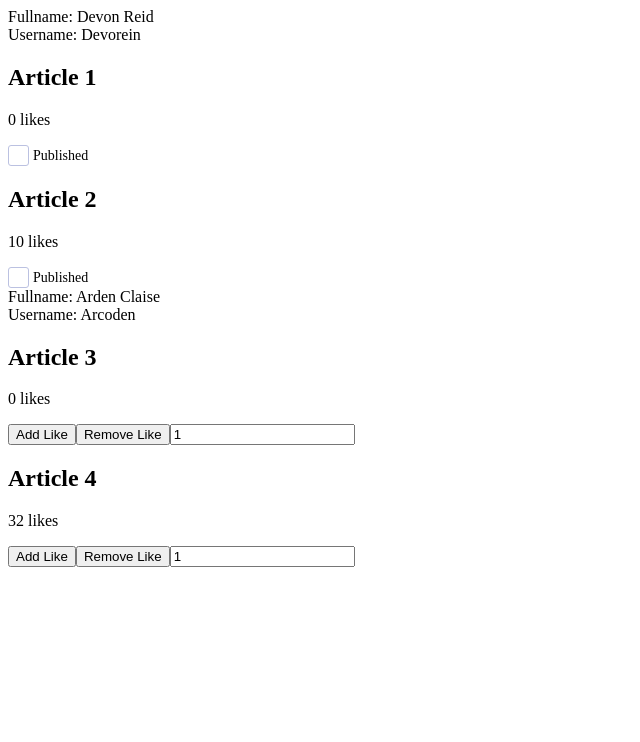
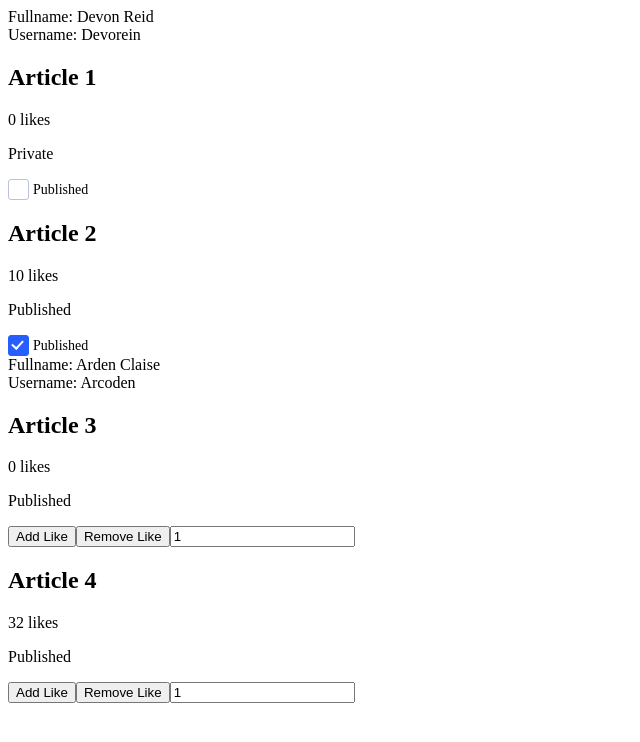
Before and after one commit to Devorein/vue-init, a Vue app: page / in a window 1280 px wide. Shown: the top 742 px of the page, without its empty margins (0-640 px from the left). Built offline with nearby package versions, Linux system fonts and the light colour scheme.

Commit message:
Added published checkbox

```diff
--- a/src/components/Article.vue
+++ b/src/components/Article.vue
@@ -2,13 +2,14 @@
   <div>
     <h2 v-bind="$attrs">{{article.title}}</h2>
     <p>{{article.likes}} likes</p>
+    <p>{{ article.published ? "Published" : "Private"}}</p>
     <template v-if="loggedInUser.id !== article.authorId">
       <button @click="$emit('vote', article.id, article.authorId, amount)">Add Like</button>
       <button @click="$emit('vote', article.id, article.authorId, -amount)">Remove Like</button>
       <input v-model.number="amount" type="number"/>
     </template>
     <template v-else>
-      <Checkbox label="Published"/>
+      <Checkbox :checked="article.published" label="Published" @click="publish"/>
     </template>
   </div>
 </template>
@@ -19,19 +20,23 @@
     name: 'Article',
     props: ['article'],
     inheritAttrs: false,
-    inject: ['logged', 'loggedInUser'],
-    emits: {
-      vote: (authorId, articleId, amount)=>{
-        console.log({authorId, articleId, amount})
-        return true;
-      }
-    },
+    inject: ['logged', 'loggedInUser', 'users'],
     components: {
       Checkbox
     },
     data(){
       return {
         amount: 1
+      }
+    },
+    methods: {
+      publish(){
+        if(this.article.authorId === this.loggedInUser.id){
+          const article = this.loggedInUser.articles.find(article=>article.id === this.article.id);
+          if(article){
+            article.published = !article.published
+          }
+        }
       }
     }
   }
--- a/src/components/Checkbox.vue
+++ b/src/components/Checkbox.vue
@@ -1,6 +1,6 @@
 <template>
   <div>
-    <input type="checkbox">
+    <input type="checkbox" :checked="checked" @change="$emit('click')">
     <label>{{label}}</label>
   </div>
 </template>
@@ -12,6 +12,14 @@
       label: {
         type: String,
         required: true
+      },
+      checked: {
+        type: Boolean
+      }
+    },
+    emits: {
+      click(){
+        return true
       }
     }
   }
```
